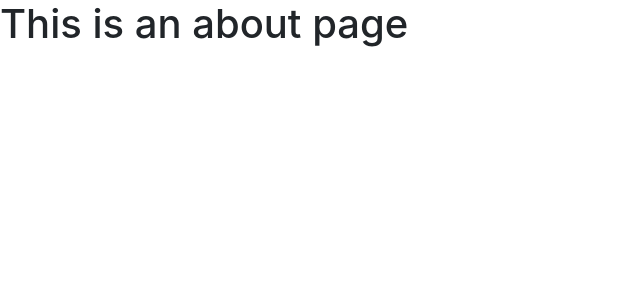
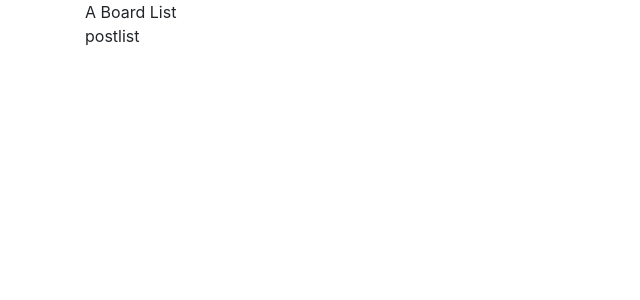
Before and after one commit to Tekiter/SimpleBoard, a Vue app in the folder client/: page /about in a window 1280 px wide. Shown: the top 300 px of the page, without its empty margins (0-640 px from the left). Built offline with nearby package versions, Linux system fonts and the light colour scheme.

Commit message:
Create router

```diff
--- /dev/null
+++ b/client/src/components/board/board.vue
@@ -0,0 +1,13 @@
+<template>
+    <div>
+        A Board
+    </div>
+</template>
+<style scoped>
+
+</style>
+<script>
+export default {
+
+}
+</script>
--- /dev/null
+++ b/client/src/components/board/boardlist.vue
@@ -0,0 +1,13 @@
+<template>
+    <div>
+        A Board List
+    </div>
+</template>
+<style scoped>
+
+</style>
+<script>
+export default {
+
+}
+</script>
--- /dev/null
+++ b/client/src/components/board/postlist.vue
@@ -0,0 +1,13 @@
+<template>
+    <div>
+        postlist
+    </div>
+</template>
+<style scoped>
+
+</style>
+<script>
+export default {
+
+}
+</script>
--- /dev/null
+++ b/client/src/components/board/postview.vue
@@ -0,0 +1,11 @@
+<template>
+    <div>postview</div>
+</template>
+<style scoped>
+
+</style>
+<script>
+export default {
+
+}
+</script>
--- a/client/src/views/Home.vue
+++ b/client/src/views/Home.vue
@@ -1,18 +1,20 @@
 <template>
-  <div class="home">
-    <img alt="Vue logo" src="../assets/logo.png">
-    <HelloWorld msg="Welcome to Your Vue.js App"/>
+  <div class="container">
+    <boardlist></boardlist>
+    <router-view></router-view>
+    <!-- <board></board> -->
   </div>
 </template>
 
 <script>
-// @ is an alias to /src
-import HelloWorld from '@/components/HelloWorld.vue'
+import board from '@/components/board/board.vue'
+import boardlist from '@/components/board/boardlist.vue'
 
 export default {
   name: 'home',
   components: {
-    HelloWorld
+    board,
+    boardlist
   }
 }
 </script>
```
Also changed, not shown: client/src/router/index.js (+12 -3 lines).
